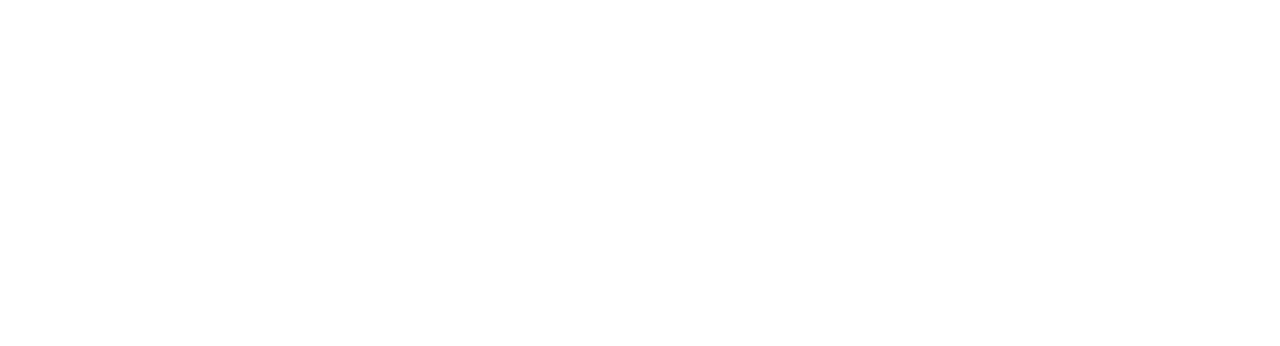
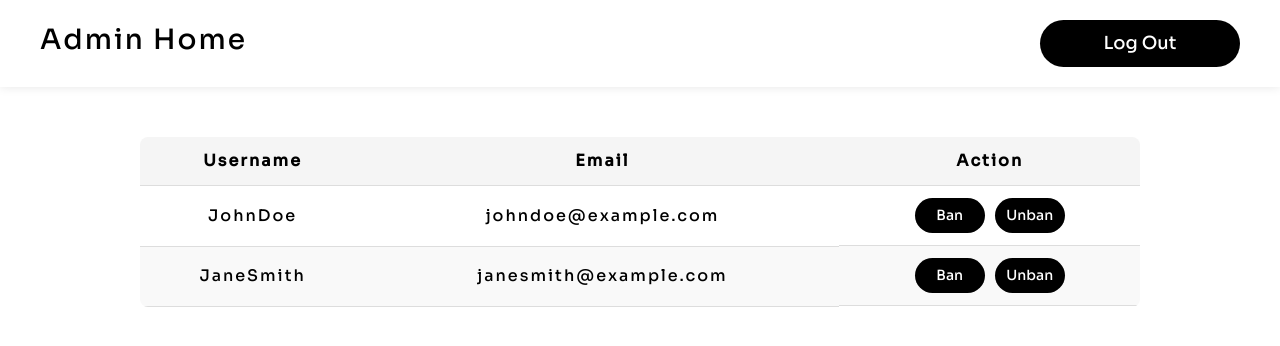
Before and after one commit to MuhdHanish/Crud-React-Clientside, a React (Create React App) app: page /admin in a window 1280 px wide. Before the commit this address had no page. Shown: the top 346 px of the page. Built offline with nearby package versions, Linux system fonts and the light colour scheme.

Commit message:
Admin side ui completed didn't use redux

```diff
--- a/src/App.js
+++ b/src/App.js
@@ -3,7 +3,10 @@
 import Login from "./components/Login/Login";
 import Profile from "./components/Profile/Profile";
 import Signup from "./components/Signup/Signup";
+
 import Home from "./pages/Home";
+import AdminHome from './pages/AdminHome'
+import AdminLogin from "./components/AdminLogin/AdminLogin";
 
 function App() {
   return (
@@ -13,6 +16,8 @@
         <Route path="/login" exact element={<Login />}/>
         <Route path="/signup" exact element={<Signup />}/>
         <Route path="/profile" exact element={<Profile />}/>
+        <Route path="/admin" exact element={<AdminHome/>}/>
+        <Route path="/admin/login" exact element={<AdminLogin/>}/>
       </Routes>
     </>
   )
--- /dev/null
+++ b/src/components/AdminLanding/AdminLanding.css
@@ -0,0 +1,74 @@
+.admin-table {
+  max-width: 1000px;
+  width: 100%;
+  margin-top: 50px;
+  border-collapse: collapse;
+  border-radius: 8px;
+  overflow: hidden;
+}
+
+.admin-table th,
+.admin-table td {
+  padding: 12px;
+  text-align: center;
+  border-bottom: 1px solid #ddd;
+}
+
+.admin-table th {
+  background-color: #f5f5f5;
+  font-weight: bold;
+}
+
+.admin-table tbody tr:nth-child(even) {
+  background-color: #f9f9f9;
+}
+
+.admin-table tbody tr:hover {
+  background-color: #eaf6ff;
+}
+
+@media (max-width: 600px) {
+  .admin-table {
+    display: block;
+    overflow-x: auto;
+    white-space: nowrap;
+  }
+
+  .admin-table th,
+  .admin-table td {
+    min-width: 100px;
+    padding: 8px;
+  }
+}
+
+.table-postion {
+  display: flex;
+  justify-content: center;
+  align-items: center;
+}
+
+.action-button{
+ display: flex;
+ justify-content: center;
+ align-items: center;
+ gap: 10px;
+}
+
+.action-button button{
+ background-color: black;
+ border-radius: 100px;
+ width: 70px;
+ border: none;
+ color: white;
+ outline: none;
+ font-size: 14px;
+ padding: 7px;
+ cursor: pointer;
+ transition: all 0.3s ease-in-out;
+ box-sizing: border-box;
+}
+
+.action-button button:hover{
+ background-color: white;
+ color: black;
+}
--- /dev/null
+++ b/src/components/AdminLanding/AdminLanding.jsx
@@ -0,0 +1,42 @@
+import React from 'react'
+import "./AdminLanding.css"
+
+
+function AdminLanding() {
+  return (
+    <>
+    <div className="table-postion">
+    <table className="admin-table">
+      <thead>
+        <tr>
+          <th>Username</th>
+          <th>Email</th>
+          <th>Action</th>
+        </tr>
+      </thead>
+      <tbody>
+        <tr>
+          <td>JohnDoe</td>
+          <td>johndoe@example.com</td>
+          <td className='action-button'>
+            <button>Ban</button>
+            <button>Unban</button>
+          </td>
+        </tr>
+        <tr>
+          <td>JaneSmith</td>
+          <td>janesmith@example.com</td>
+          <td className='action-button'>
+            <button>Ban</button>
+            <button>Unban</button>
+          </td>
+        </tr>
+      </tbody>
+    </table>
+    </div>
+
+    </>
+  )
+}
+
+export default AdminLanding
--- /dev/null
+++ b/src/components/AdminLogin/AdminLogin.jsx
@@ -0,0 +1,38 @@
+import React from "react";
+import "./AdminLogin.css";
+
+const AdminLogin = () => {
+
+  const handleSubmit = (e) => {
+    e.preventDefault();
+  };
+
+  return (
+    <div className="login-container">
+      <div className="login-form">
+        <h2 className="login-h2">Admin Login</h2>
+        <form onSubmit={handleSubmit}>
+          <div className="form-group">
+            <label className="login-label" htmlFor="email">
+              Email:
+            </label>
+            <input type="email" id="email" required />
+          </div>
+          <div className="form-group">
+            <label className="login-label" htmlFor="password">
+              Password:
+            </label>
+            <input type="password" id="password" required />
+          </div>
+          <div className="login-button-section">
+            <button type="submit" className="login-button">
+              Login
+            </button>
+          </div>
+        </form>
+      </div>
+    </div>
+  );
+};
+
+export default AdminLogin;
--- a/src/components/Navbar/Navbar.jsx
+++ b/src/components/Navbar/Navbar.jsx
@@ -5,13 +5,12 @@
 import "./Navbar.css"
 
 const Navbar = (props) => {
-  const {headerText,linkText,link} = props.details
   return (
      <header>
       <div className="container">
-        <h3 className="text-with-underline">{headerText}</h3>
+        <h3 className="text-with-underline">{props.details.headerText}</h3>
         <div className="right-section">
-          <NavbarButton linkText={linkText} link={link}/>
+          {props.Admin?'':<NavbarButton linkText={props.details.linkText} link={props.details.link}/>}
         </div>
       </div>
     </header>
--- /dev/null
+++ b/src/pages/AdminHome.jsx
@@ -0,0 +1,20 @@
+import React from 'react'
+
+import AdminLanding from '../components/AdminLanding/AdminLanding'
+import Navbar from '../components/Navbar/Navbar'
+
+const AdminHome = () => {
+  const details = {
+   headerText:'Admin Home',
+   linkText:'Log Out',
+   link:'/admin/login'
+  }
+  return (
+    <>
+    <Navbar details={details} />
+    <AdminLanding/>
+    </>
+  )
+}
+
+export default AdminHome
```
Also changed, not shown: src/components/AdminLogin/AdminLogin.css (added).
